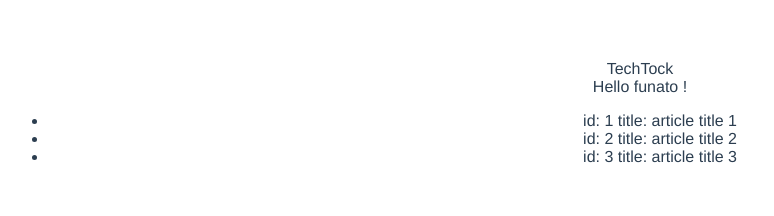
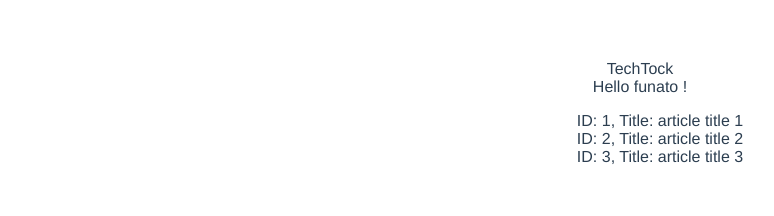
Before and after one commit to funator26/vue-sandbox, a Vue app: page / in a window 1280 px wide. Shown: the top 216 px of the page, without its empty margins (0-774 px from the left). Built offline with nearby package versions, Linux system fonts and the light colour scheme; data requests are answered from the project's data file.

Commit message:
ArticleListからArticleItemを利用して記事一覧を表示

```diff
--- a/src/components/ArticleItem.vue
+++ b/src/components/ArticleItem.vue
@@ -1,24 +1,13 @@
 <template>
     <div>
-
+       ID: {{ item.id }}, Title: {{ item.title }}
     </div>
 </template>
 
 <script>
 export default {
     name: 'ArticleItem',
-    data() {
-        return {
-            articleList: null
-        }
-    },
-    mounted () {
-        axios
-        .get('http://localhost:3001/articleList')
-        .then(response => {
-            this.articleList = response.data
-      })
-  }
+    props: ['item']
 }
 </script>
 
--- a/src/components/ArticleList.vue
+++ b/src/components/ArticleList.vue
@@ -1,16 +1,15 @@
 <template>
     <div>
         <ul>
-            <li v-for="article in articleList" :key="article.id">
-                id: {{ article.id }}
-                title: {{ article.title }}
-            </li>
+            <article-item v-for="article in articleList"
+                :item="article" :key="article.id" />
         </ul>
     </div>
 </template>
 
 <script>
 import axios from 'axios'
+import ArticleItem from './ArticleItem.vue'
 
 export default {
 	name: 'ArticleList',
@@ -18,7 +17,10 @@ export default {
 		return {
 			articleList: null
     }
-	},
+  },
+  components: {
+    ArticleItem
+  },
   method: {
     hogeMethod() {
       console.log('called hogeMethod in ArticleList Component')
```
